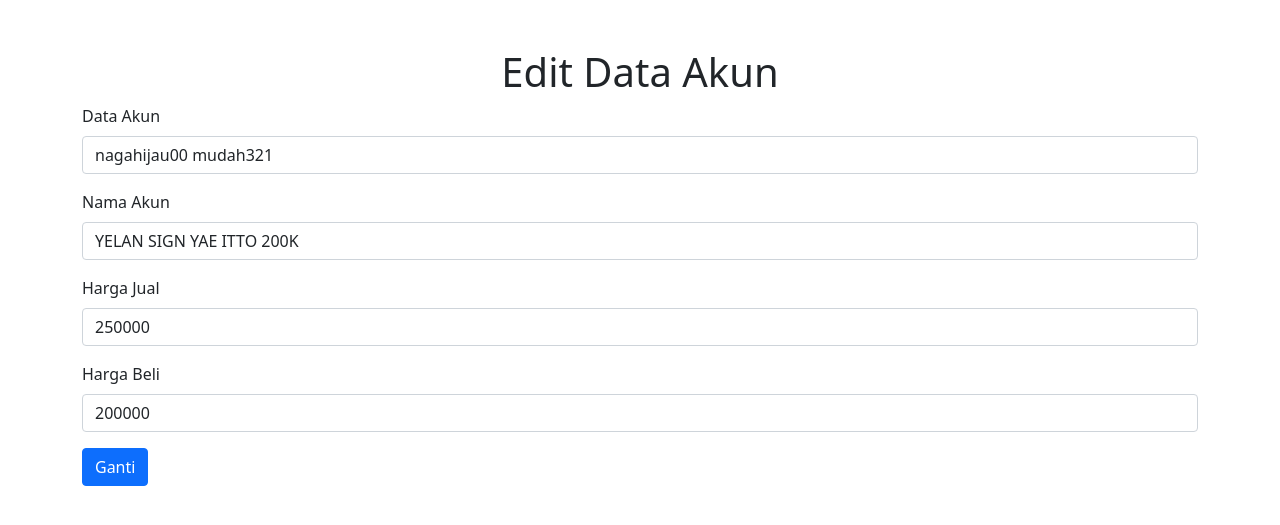
After one commit to siroj05/aplikasi-rekap-penjualan, a PHP site: page /edit.php?id=6 in a window 1280 px wide. The commit adds this page. Shown: the top 525 px of the page. Run offline with PHP 8.4, Linux system fonts and the light colour scheme; data comes from the database, SQL or seed files in the repository.

Commit message:
Main already done

```diff
--- a/config.php
+++ b/config.php
@@ -16,9 +16,9 @@ function tambah($data){
 
     global $conn;
 
-    $email = $data["email"];
-    $username = $data["username"];
-    $password = $data["password"];
+    $email = htmlspecialchars($data["email"]);
+    $username = htmlspecialchars($data["username"]);
+    $password = htmlspecialchars($data["password"]);
 
     $query = "INSERT INTO admin VALUES ('', '$email', '$username', '$password')";
 
@@ -31,12 +31,12 @@ function tambah_akun($data){
 
     global $conn;
 
-    $data_akun = $data["data_akun"];
-    $nama_akun = $data["nama_akun"];
-    $harga_jual = $data["harga_jual"];
-    $harga_beli = $data["harga_beli"];
+    $data_akun = htmlspecialchars($data["data_akun"]);
+    $nama_akun = htmlspecialchars($data["nama_akun"]);
+    $harga_jual = htmlspecialchars($data["harga_jual"]);
+    $harga_beli = htmlspecialchars($data["harga_beli"]);
 
-    $query = "INSERT INTO data_akun VALUES ('', '$data_akun', '$nama_akun', '$harga_jual', '$harga_beli')";
+    $query = "INSERT INTO data_akun VALUES ('', '$data_akun', '$nama_akun', $harga_jual, $harga_beli)";
 
     mysqli_query($conn, $query);
 
@@ -44,4 +44,26 @@ function tambah_akun($data){
 }
 
 
+function hapus($id){
+    global $conn;
+    mysqli_query($conn, "DELETE FROM data_akun WHERE id=$id");
+
+    return mysqli_affected_rows($conn);
+}
+
+function edit($data){
+    global $conn;
+    $id = $data["id"];
+    $data_akun = htmlspecialchars($data["data_akun"]);
+    $nama_akun = htmlspecialchars($data["nama_akun"]);
+    $harga_jual = htmlspecialchars($data["harga_jual"]);
+    $harga_beli = htmlspecialchars($data["harga_beli"]);
+
+    $query = "UPDATE data_akun SET data_akun = '$data_akun', nama_akun = '$nama_akun', harga_jual = $harga_jual, harga_beli = $harga_beli WHERE id = $id";
+
+    mysqli_query($conn, $query);
+
+    return mysqli_affected_rows($conn);
+}
+
 ?>
--- /dev/null
+++ b/edit.php
@@ -0,0 +1,70 @@
+<?php
+    require 'config.php';
+    $id = $_GET["id"];
+
+    $ubah = result("SELECT * FROM data_akun WHERE id = $id")[0];
+
+    if(isset($_POST["submit"])){
+        if(edit($_POST)>0){
+            echo "
+            <script>
+            alert('Akun Berhasil Diubah!');
+            document.location.href = 'data_akun.php';
+            </script>";
+        }else{
+            echo " <script>
+            alert('Gagal! Berubah');
+            </script>";
+        }
+    }
+?>
+
+<!doctype html>
+<html lang="en">
+  <head>
+    <!-- Required meta tags -->
+    <meta charset="utf-8">
+    <meta name="viewport" content="width=device-width, initial-scale=1">
+
+    <!-- Bootstrap CSS -->
+    <link href="https://cdn.jsdelivr.net/npm/bootstrap@5.0.2/dist/css/bootstrap.min.css" rel="stylesheet" integrity="sha384-EVSTQN3/azprG1Anm3QDgpJLIm9Nao0Yz1ztcQTwFspd3yD65VohhpuuCOmLASjC" crossorigin="anonymous">
+
+    <title>Edit Data Akun</title>
+  </head>
+  <body>
+    <div class="container-md">
+        <h1 class="text-center mt-5" >Edit Data Akun</h1>
+        <form action="" method="post">
+            <input type="hidden" name="id" value="<?= $ubah["id"] ?>">
+            <div class="mb-3">
+                <label for="data_akun" class="form-label">Data Akun</label>
+                <input type="text" class="form-control" id="data_akun" name="data_akun" placeholder="Username & Password Akun" value="<?= $ubah["data_akun"]; ?>" required/>
+            </div>
+            <div class="mb-3">
+                <label for="nama_akun" class="form-label">Nama Akun</label>
+                <input type="text" class="form-control" id="nama_akun" name="nama_akun" value="<?= $ubah["nama_akun"]; ?>" required/>
+            </div>
+            <div class="mb-3">
+                <label for="harga_jual" class="form-label">Harga Jual</label>
+                <input type="number" class="form-control" id="harga_jual" name="harga_jual" value="<?= $ubah["harga_jual"]; ?>" required/>
+            </div>
+            <div class="mb-3">
+                <label for="harga_beli" class="form-label">Harga Beli</label>
+                <input type="number" class="form-control" id="harga_beli" name="harga_beli" value="<?= $ubah["harga_beli"]; ?>" required/>
+            </div>
+            <button type="submit" name="submit" class="btn btn-primary">Ganti</button>
+        </form>
+
+    </div>
+    <!-- Optional JavaScript; choose one of the two! -->
+
+    <!-- Option 1: Bootstrap Bundle with Popper -->
+    <script src="https://cdn.jsdelivr.net/npm/bootstrap@5.0.2/dist/js/bootstrap.bundle.min.js" integrity="sha384-MrcW6ZMFYlzcLA8Nl+NtUVF0sA7MsXsP1UyJoMp4YLEuNSfAP+JcXn/tWtIaxVXM" crossorigin="anonymous"></script>
+
+    <!-- Option 2: Separate Popper and Bootstrap JS -->
+    <!--
+    <script src="https://cdn.jsdelivr.net/npm/@popperjs/core@2.9.2/dist/umd/popper.min.js" integrity="sha384-IQsoLXl5PILFhosVNubq5LC7Qb9DXgDA9i+tQ8Zj3iwWAwPtgFTxbJ8NT4GN1R8p" crossorigin="anonymous"></script>
+    <script src="https://cdn.jsdelivr.net/npm/bootstrap@5.0.2/dist/js/bootstrap.min.js" integrity="sha384-cVKIPhGWiC2Al4u+LWgxfKTRIcfu0JTxR+EQDz/bgldoEyl4H0zUF0QKbrJ0EcQF" crossorigin="anonymous"></script>
+    -->
+  </body>
+</html>
```
Also changed, not shown: data_akun.php (+15 -6 lines), hapus.php (added, +32 -0 lines).
